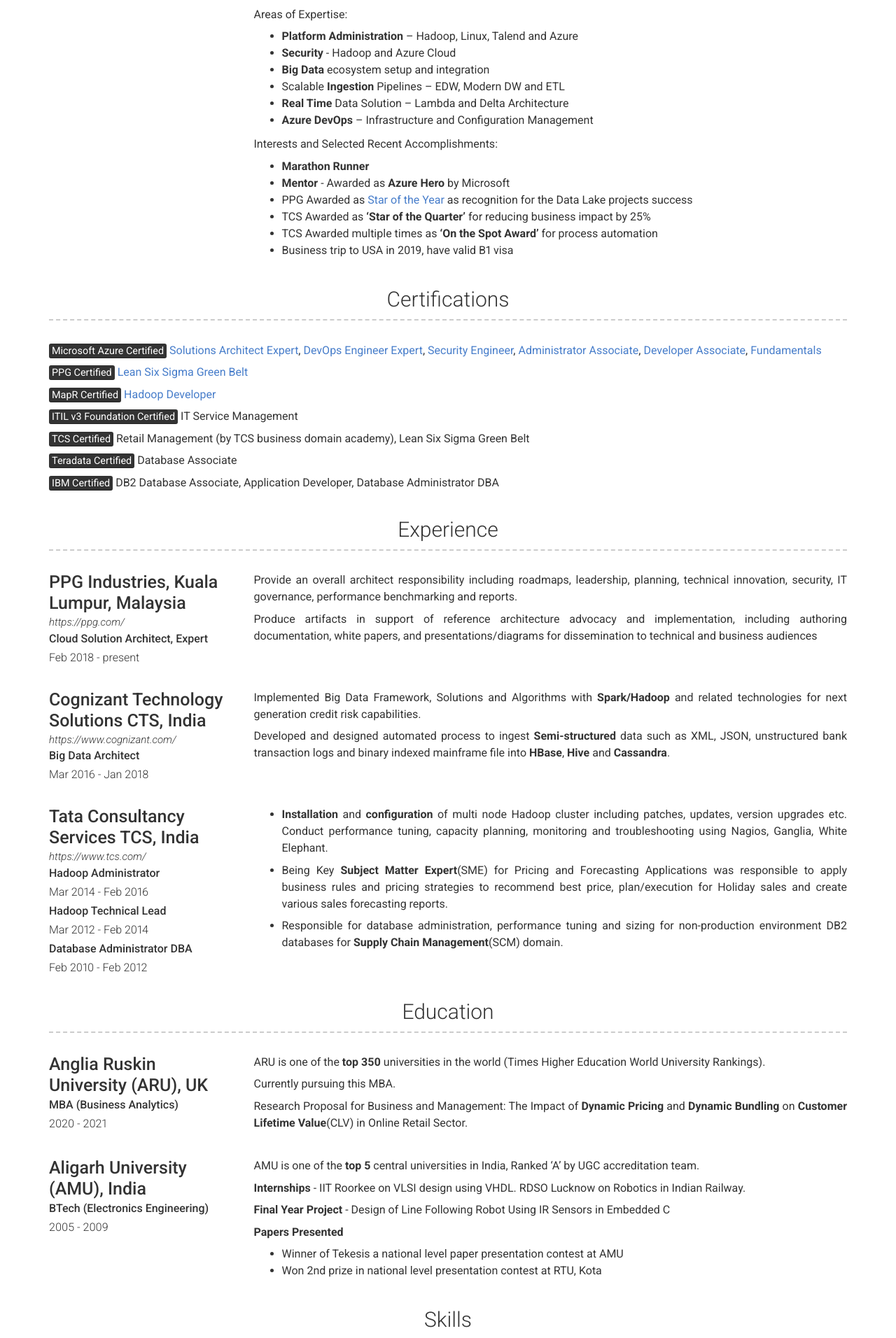
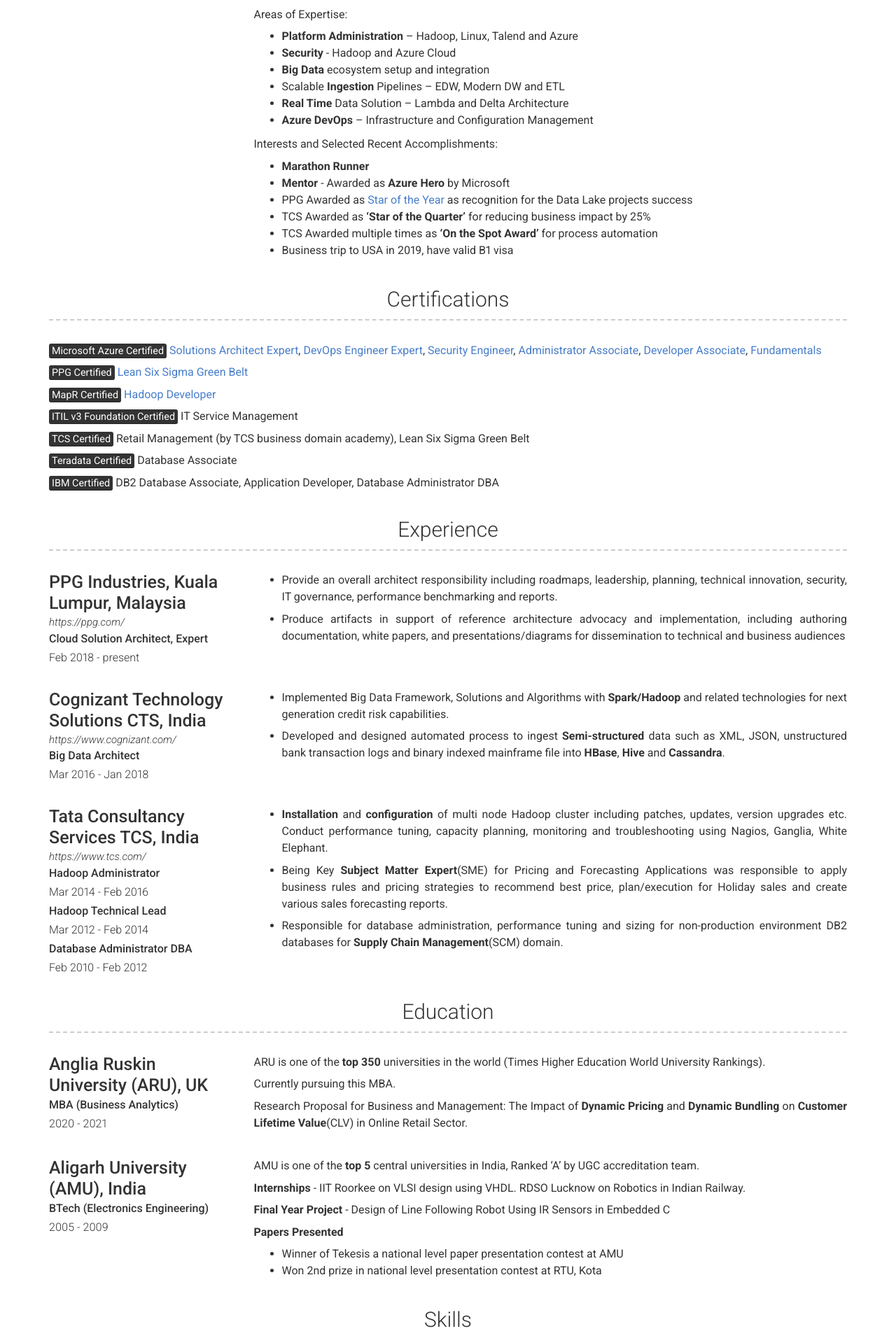
Before and after one commit to mohd-hasnain/mohd-hasnain.github.io, a Jekyll site: the page built from index.md, in a window 1280 px wide. Shown: the part 532-2444 px from the top of the page at 70% size. Built offline with Jekyll 4.4.1, drawn with Linux system fonts in a browser that asks for light colours; nearby versions of some CDN libraries.

```diff
--- a/_data/experience.yml
+++ b/_data/experience.yml
@@ -6,9 +6,9 @@
   #quote: >
   # A global supplier of paints, coatings, and specialty materials.
   description: | # this will include new lines to allow paragraphs
-    Provide an overall architect responsibility including roadmaps, leadership, planning, technical innovation, security, IT governance, performance benchmarking and reports.
+    - Provide an overall architect responsibility including roadmaps, leadership, planning, technical innovation, security, IT governance, performance benchmarking and reports.
 
-    Produce artifacts in support of reference architecture advocacy and implementation, including authoring documentation, white papers, and presentations/diagrams for dissemination to technical and business audiences
+    - Produce artifacts in support of reference architecture advocacy and implementation, including authoring documentation, white papers, and presentations/diagrams for dissemination to technical and business audiences
 
 - company:  Cognizant Technology Solutions CTS, India
   link: https://www.cognizant.com/
@@ -17,9 +17,9 @@
   #quote: >
   # A global supplier of paints, coatings, and specialty materials.
   description: | # this will include new lines to allow paragraphs
-    Implemented Big Data Framework, Solutions and Algorithms with **Spark/Hadoop** and related technologies for next generation credit risk capabilities.
+    - Implemented Big Data Framework, Solutions and Algorithms with **Spark/Hadoop** and related technologies for next generation credit risk capabilities.
 
-    Developed and designed automated process to ingest **Semi-structured** data such as XML, JSON, unstructured bank transaction logs and binary indexed mainframe file into **HBase**, **Hive** and **Cassandra**.
+    - Developed and designed automated process to ingest **Semi-structured** data such as XML, JSON, unstructured bank transaction logs and binary indexed mainframe file into **HBase**, **Hive** and **Cassandra**.
 
 - company:   Tata Consultancy Services TCS, India
   link: https://www.tcs.com/
```
